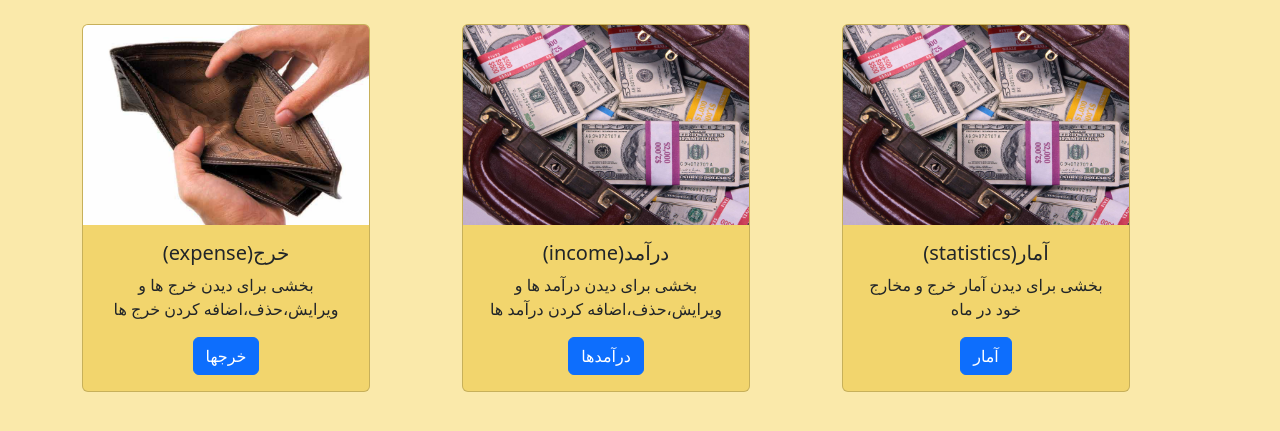
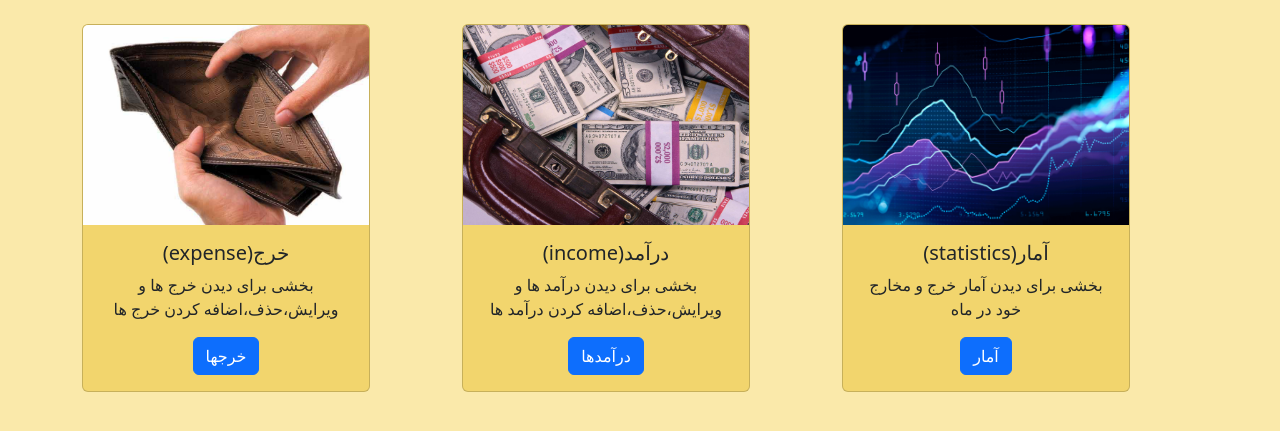
Before and after one commit to yousefi653/hesabdar, a Django app: template web/templates/home.html in a window 1280 px wide. Shown: the part 76-507 px from the top of the page. Run offline with Django 5.2, Linux system fonts and the light colour scheme; the template is opened without the code that fills it, so the values that code supplies are empty; parts of the project's set-up code (start-up, migrations or seed data) failed here and were passed over.

Commit message:
writing readme for project

```diff
--- a/web/templates/home.html
+++ b/web/templates/home.html
@@ -31,7 +31,7 @@
             </div>
             <div class="col-4">
                     <div class="card" style="width: 18rem;background-color: #F2D56D;">
-                    <img src="{% static 'web/img/very_pol.jpg' %}" class="card-img-top" height="200">
+                    <img src="{% static 'web/img/statistics.png' %}" class="card-img-top" height="200">
                     <div class="card-body">
                         <h5 class="card-title">(statistics)آمار</h5>
                         <p class="card-text">بخشی برای دیدن آمار خرج و مخارج خود در ماه</p>
```
Also changed, not shown: README.md, web/static/web/img/statistics.png (added).
